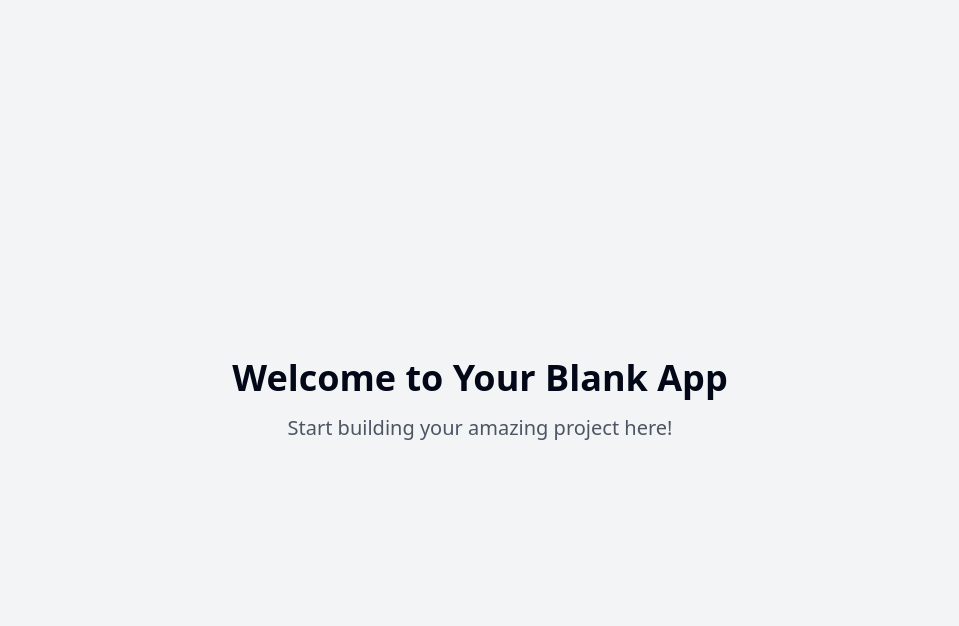
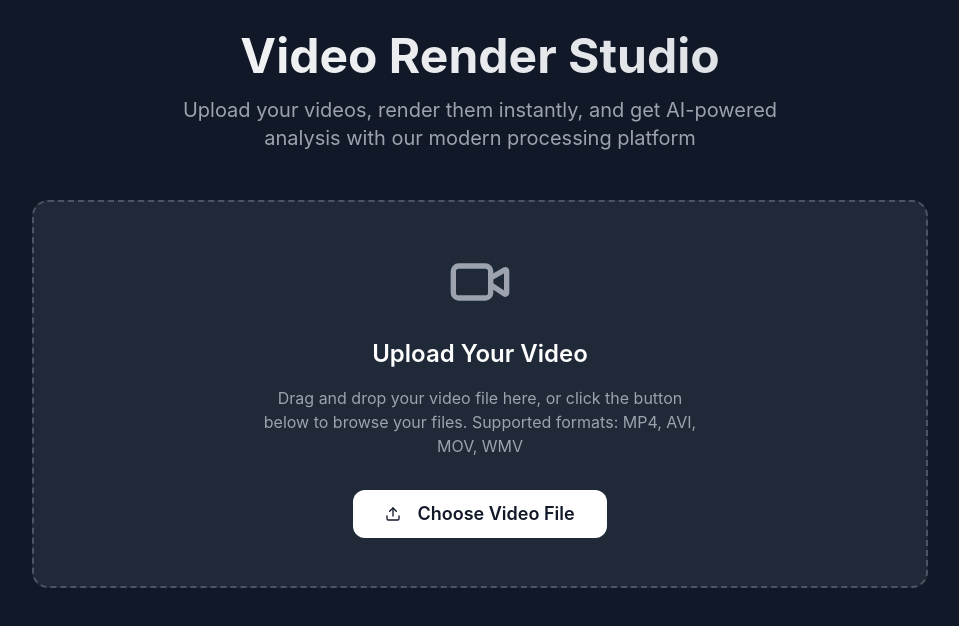
Before and after one commit to h4sf-softwarica/h4sf-web, a React (Vite) app: page / in a window 1280 px wide. Shown: the top 626 px of the page, without its empty margins (160-1119 px from the left). Built offline with nearby package versions, Linux system fonts and the light colour scheme.

Commit message:
Add video upload and rendering
Implement video upload functionality, display a loading state, call an API, and render the raw text response in a dark-themed UI.

```diff
--- /dev/null
+++ b/src/components/LoadingSpinner.tsx
@@ -0,0 +1,21 @@
+
+import React from 'react';
+import { Loader } from 'lucide-react';
+
+interface LoadingSpinnerProps {
+  size?: 'small' | 'medium' | 'large';
+}
+
+const LoadingSpinner: React.FC<LoadingSpinnerProps> = ({ size = 'medium' }) => {
+  const sizeClasses = {
+    small: 'h-4 w-4',
+    medium: 'h-6 w-6',
+    large: 'h-12 w-12'
+  };
+
+  return (
+    <Loader className={`${sizeClasses[size]} animate-spin text-white`} />
+  );
+};
+
+export default LoadingSpinner;
--- /dev/null
+++ b/src/components/ResponseDisplay.tsx
@@ -0,0 +1,26 @@
+
+import React from 'react';
+import { CheckCircle } from 'lucide-react';
+
+interface ResponseDisplayProps {
+  response: string;
+}
+
+const ResponseDisplay: React.FC<ResponseDisplayProps> = ({ response }) => {
+  return (
+    <div className="bg-gray-800 rounded-2xl p-6 border border-gray-700 animate-fade-in">
+      <div className="flex items-center mb-4">
+        <CheckCircle className="h-6 w-6 text-green-400 mr-3" />
+        <h3 className="text-2xl font-semibold">Processing Complete</h3>
+      </div>
+
+      <div className="bg-gray-900 rounded-xl p-6 border border-gray-600">
+        <pre className="whitespace-pre-wrap text-gray-100 font-mono text-sm leading-relaxed">
+          {response}
+        </pre>
+      </div>
+    </div>
+  );
+};
+
+export default ResponseDisplay;
--- /dev/null
+++ b/src/components/VideoPlayer.tsx
@@ -0,0 +1,23 @@
+
+import React from 'react';
+
+interface VideoPlayerProps {
+  videoUrl: string;
+}
+
+const VideoPlayer: React.FC<VideoPlayerProps> = ({ videoUrl }) => {
+  return (
+    <div className="relative bg-black rounded-xl overflow-hidden">
+      <video
+        src={videoUrl}
+        controls
+        className="w-full max-h-96 object-contain"
+        preload="metadata"
+      >
+        Your browser does not support the video tag.
+      </video>
+    </div>
+  );
+};
+
+export default VideoPlayer;
--- /dev/null
+++ b/src/components/VideoUpload.tsx
@@ -0,0 +1,90 @@
+
+import React, { useRef, useState } from 'react';
+import { Upload, Video } from 'lucide-react';
+import { Button } from '@/components/ui/button';
+
+interface VideoUploadProps {
+  onVideoUpload: (file: File) => void;
+}
+
+const VideoUpload: React.FC<VideoUploadProps> = ({ onVideoUpload }) => {
+  const [isDragging, setIsDragging] = useState(false);
+  const fileInputRef = useRef<HTMLInputElement>(null);
+
+  const handleDragOver = (e: React.DragEvent) => {
+    e.preventDefault();
+    setIsDragging(true);
+  };
+
+  const handleDragLeave = (e: React.DragEvent) => {
+    e.preventDefault();
+    setIsDragging(false);
+  };
+
+  const handleDrop = (e: React.DragEvent) => {
+    e.preventDefault();
+    setIsDragging(false);
+
+    const files = e.dataTransfer.files;
+    if (files.length > 0) {
+      const file = files[0];
+      if (file.type.startsWith('video/')) {
+        onVideoUpload(file);
+      }
+    }
+  };
+
+  const handleFileSelect = (e: React.ChangeEvent<HTMLInputElement>) => {
+    const files = e.target.files;
+    if (files && files.length > 0) {
+      const file = files[0];
+      if (file.type.startsWith('video/')) {
+        onVideoUpload(file);
+      }
+    }
+  };
+
+  const openFileDialog = () => {
+    fileInputRef.current?.click();
+  };
+
+  return (
+    <div className="bg-gray-800 rounded-2xl border-2 border-dashed border-gray-600 p-12 text-center transition-all duration-300 hover:border-gray-500">
+      <div
+        className={`transition-all duration-300 ${
+          isDragging ? 'scale-105 opacity-80' : 'scale-100 opacity-100'
+        }`}
+        onDragOver={handleDragOver}
+        onDragLeave={handleDragLeave}
+        onDrop={handleDrop}
+      >
+        <Video className="mx-auto h-16 w-16 text-gray-400 mb-6" />
+
+        <h3 className="text-2xl font-semibold mb-4">Upload Your Video</h3>
+
+        <p className="text-gray-400 mb-8 max-w-md mx-auto">
+          Drag and drop your video file here, or click the button below to browse your files.
+          Supported formats: MP4, AVI, MOV, WMV
+        </p>
+
+        <Button
+          onClick={openFileDialog}
+          className="bg-white text-gray-900 hover:bg-gray-100 px-8 py-6 text-lg font-semibold rounded-xl transition-all duration-200 hover:scale-105"
+        >
+          <Upload className="mr-2 h-5 w-5" />
+          Choose Video File
+        </Button>
+
+        <input
+          ref={fileInputRef}
+          type="file"
+          accept="video/*"
+          onChange={handleFileSelect}
+          className="hidden"
+        />
+      </div>
+    </div>
+  );
+};
+
+export default VideoUpload;
--- a/src/index.css
+++ b/src/index.css
@@ -1,3 +1,4 @@
+
 @tailwind base;
 @tailwind components;
 @tailwind utilities;
@@ -35,19 +36,12 @@
     --radius: 0.5rem;
 
     --sidebar-background: 0 0% 98%;
-
     --sidebar-foreground: 240 5.3% 26.1%;
-
     --sidebar-primary: 240 5.9% 10%;
-
     --sidebar-primary-foreground: 0 0% 98%;
-
     --sidebar-accent: 240 4.8% 95.9%;
-
     --sidebar-accent-foreground: 240 5.9% 10%;
-
     --sidebar-border: 220 13% 91%;
-
     --sidebar-ring: 217.2 91.2% 59.8%;
   }
 
@@ -97,5 +91,23 @@
 
   body {
     @apply bg-background text-foreground;
+    font-family: 'Inter', system-ui, -apple-system, sans-serif;
   }
 }
+
+@layer utilities {
+  .animate-fade-in {
+    animation: fadeIn 0.5s ease-out;
+  }
+
+  @keyframes fadeIn {
+    from {
+      opacity: 0;
+      transform: translateY(20px);
+    }
+    to {
+      opacity: 1;
+      transform: translateY(0);
+    }
+  }
+}
--- a/src/pages/Index.tsx
+++ b/src/pages/Index.tsx
@@ -1,11 +1,141 @@
-// Update this page (the content is just a fallback if you fail to update the page)
+
+import React, { useState } from 'react';
+import VideoUpload from '@/components/VideoUpload';
+import VideoPlayer from '@/components/VideoPlayer';
+import LoadingSpinner from '@/components/LoadingSpinner';
+import ResponseDisplay from '@/components/ResponseDisplay';
+import { Button } from '@/components/ui/button';
+import { Upload, Zap } from 'lucide-react';
 
 const Index = () => {
+  const [uploadedVideo, setUploadedVideo] = useState<File | null>(null);
+  const [videoUrl, setVideoUrl] = useState<string>('');
+  const [isLoading, setIsLoading] = useState(false);
+  const [apiResponse, setApiResponse] = useState<string>('');
+
+  const handleVideoUpload = (file: File) => {
+    setUploadedVideo(file);
+    const url = URL.createObjectURL(file);
+    setVideoUrl(url);
+    setApiResponse(''); // Clear previous response
+  };
+
+  const handleRenderVideo = async () => {
+    if (!uploadedVideo) return;
+
+    setIsLoading(true);
+
+    try {
+      // Simulate API call - replace with your actual API endpoint
+      const formData = new FormData();
+      formData.append('video', uploadedVideo);
+
+      // Mock API call with timeout to simulate processing
+      await new Promise(resolve => setTimeout(resolve, 3000));
+
+      // Mock response - replace with actual API call
+      const mockResponse = `Video analysis complete!
+
+      Video Details:
+      - Duration: ${Math.floor(Math.random() * 60 + 30)} seconds
+      - Format: ${uploadedVideo.type}
+      - Size: ${(uploadedVideo.size / (1024 * 1024)).toFixed(2)} MB
+      - Processing Status: Successfully analyzed
+
+      AI Analysis:
+      The uploaded video has been processed successfully. The content appears to be of high quality with good lighting and composition. The video processing pipeline has extracted key frames and performed content analysis.`;
+
+      setApiResponse(mockResponse);
+    } catch (error) {
+      setApiResponse('Error processing video. Please try again.');
+    } finally {
+      setIsLoading(false);
+    }
+  };
+
+  const resetUpload = () => {
+    setUploadedVideo(null);
+    setVideoUrl('');
+    setApiResponse('');
+    if (videoUrl) {
+      URL.revokeObjectURL(videoUrl);
+    }
+  };
+
   return (
-    <div className="min-h-screen flex items-center justify-center bg-gray-100">
-      <div className="text-center">
-        <h1 className="text-4xl font-bold mb-4">Welcome to Your Blank App</h1>
-        <p className="text-xl text-gray-600">Start building your amazing project here!</p>
+    <div className="min-h-screen bg-gray-900 text-white">
+      <div className="container mx-auto px-4 py-8">
+        {/* Header */}
+        <div className="text-center mb-12">
+          <h1 className="text-5xl font-bold mb-4 bg-gradient-to-r from-white to-gray-300 bg-clip-text text-transparent">
+            Video Render Studio
+          </h1>
+          <p className="text-xl text-gray-400 max-w-2xl mx-auto">
+            Upload your videos, render them instantly, and get AI-powered analysis with our modern processing platform
+          </p>
+        </div>
+
+        {/* Main Content */}
+        <div className="max-w-4xl mx-auto space-y-8">
+          {/* Upload Section */}
+          {!uploadedVideo ? (
+            <VideoUpload onVideoUpload={handleVideoUpload} />
+          ) : (
+            <div className="space-y-6">
+              {/* Video Preview */}
+              <div className="bg-gray-800 rounded-2xl p-6 border border-gray-700">
+                <div className="flex items-center justify-between mb-4">
+                  <h2 className="text-2xl font-semibold">Video Preview</h2>
+                  <Button
+                    onClick={resetUpload}
+                    variant="outline"
+                    className="border-gray-600 text-gray-300 hover:bg-gray-700"
+                  >
+                    Upload New Video
+                  </Button>
+                </div>
+                <VideoPlayer videoUrl={videoUrl} />
+              </div>
+
+              {/* Render Button */}
+              <div className="text-center">
+                <Button
+                  onClick={handleRenderVideo}
+                  disabled={isLoading}
+                  className="bg-white text-gray-900 hover:bg-gray-100 px-8 py-6 text-lg font-semibold rounded-xl transition-all duration-200 hover:scale-105 disabled:opacity-50 disabled:hover:scale-100"
+                >
+                  {isLoading ? (
+                    <>
+                      <LoadingSpinner />
+                      Processing Video...
+                    </>
+                  ) : (
+                    <>
+                      <Zap className="mr-2 h-5 w-5" />
+                      Render & Analyze Video
+                    </>
+                  )}
+                </Button>
+              </div>
+
+              {/* Loading State */}
+              {isLoading && (
+                <div className="bg-gray-800 rounded-2xl p-8 border border-gray-700">
+                  <div className="text-center">
+                    <LoadingSpinner size="large" />
+                    <h3 className="text-xl font-semibold mt-4 mb-2">Processing Your Video</h3>
+                    <p className="text-gray-400">This may take a few moments. Please don't close this tab.</p>
+                  </div>
+                </div>
+              )}
+
+              {/* API Response */}
+              {apiResponse && !isLoading && (
+                <ResponseDisplay response={apiResponse} />
+              )}
+            </div>
+          )}
+        </div>
       </div>
     </div>
   );
```
